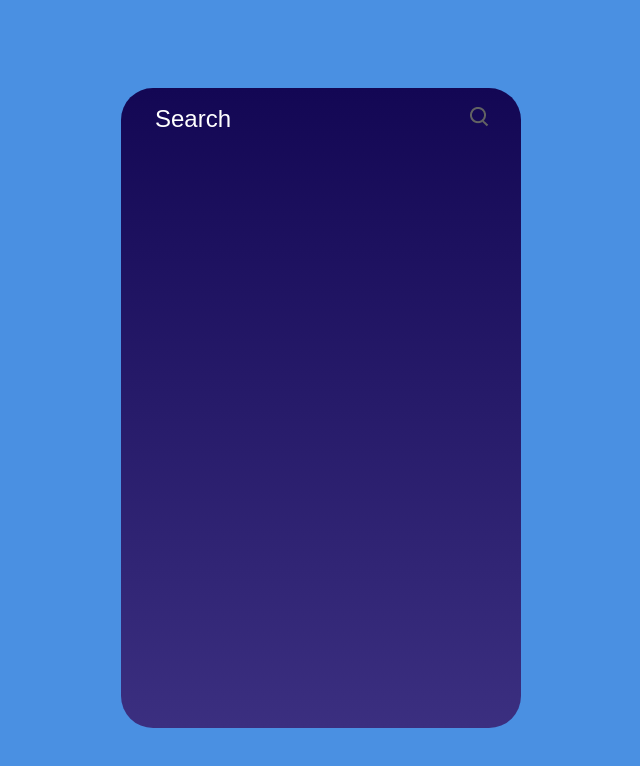
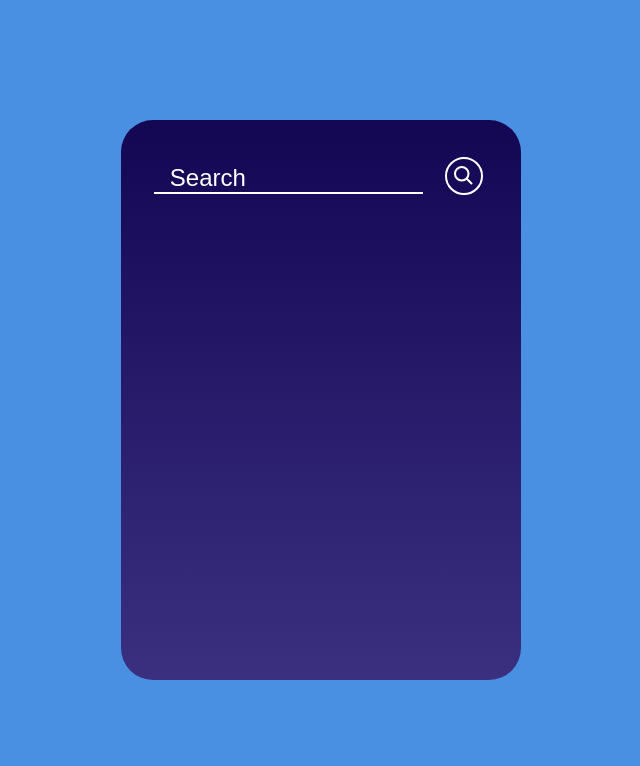
Before and after one commit to PEPAXD/Weather-React, a React (Vite) app in the folder weatherApp/: page / in a window 1280 px wide. Shown: the top 766 px of the page, without its empty margins (319-959 px from the left). Built offline with nearby package versions, Linux system fonts and the light colour scheme.

Commit message:
top-barCard

```diff
--- a/weatherApp/src/WeatherApp/WeatherApp.css
+++ b/weatherApp/src/WeatherApp/WeatherApp.css
@@ -1,36 +1,3 @@
-
-/* WeatherCard */
-.container {
-  width: 25rem;
-  height: 40rem;
-  margin: auto;
-  border-radius: 2rem;
-  background-image: linear-gradient(180deg, #130754 0%, #3b2f80 100%);
-}
-
-/* Top-Bar */
-.top-bar{
-    display: flex;
-    justify-content: space-between;
-    align-items: center;
-    padding: 1rem 2rem;
-}
-
-.top-bar input{
-    border: none;
-    outline: none;
-    background: none;
-    color: #fff;
-    font-size: 1.5rem;
-    font-weight: 300;
-}
-
-.top-bar input::placeholder{
-    color: #fff;
-    font-size: 1.5rem;
-    font-weight: 300;
-}
-
 /** background Colors  */
 body.day-clear {
   background-color: #4a90e2;
@@ -59,3 +26,41 @@ body.night-cloudy {
 body.night-rainy {
   background-color: #22313f;
 }
+
+
+
+/* WeatherCard */
+.container {
+  width: 25rem;
+  height: 35rem;
+  margin: auto;
+  border-radius: 2rem;
+  background-image: linear-gradient(180deg, #130754 0%, #3b2f80 100%);
+}
+
+/* Top-Bar */
+.top-bar{
+    display: flex;
+    justify-content: space-around;
+    align-items: center;
+    padding: 2rem;
+    gap: 1rem;
+}
+
+.top-bar input{
+    border: none;
+    outline: none;
+    background: none;
+    color: #fff;
+    font-size: 1.5rem;
+    font-weight: 300;
+    border-bottom: 2px solid #fff;
+    width: 80%;
+}
+
+.top-bar input::placeholder{
+    color: #fff;
+    font-size: 1.5rem;
+    font-weight: 300;
+    padding-left: 1rem;
+}
--- a/weatherApp/src/WeatherApp/WeatherApp.jsx
+++ b/weatherApp/src/WeatherApp/WeatherApp.jsx
@@ -1,36 +1,48 @@
-import React from 'react'
-import './WeatherApp.css'
+import React from "react";
+import "./WeatherApp.css";
 
-import search_icon from '../assets/search.png'
-import clear_icon from '../assets/clear.png'
-import cloud_icon from '../assets/cloud.png'
-import drizzle_icon from '../assets/drizzle.png'
-import rain_icon from '../assets/rain.png'
-import snow_icon from '../assets/snow.png'
-import wind_icon from '../assets/wind.png'
-import humidity_icon from '../assets/humidity.png'
+import clear_icon from "../assets/clear.png";
+import cloud_icon from "../assets/cloud.png";
+import drizzle_icon from "../assets/drizzle.png";
+import rain_icon from "../assets/rain.png";
+import snow_icon from "../assets/snow.png";
+import wind_icon from "../assets/wind.png";
+import humidity_icon from "../assets/humidity.png";
 
 const icons = {
-    search: search_icon,
   Clear: clear_icon,
   Clouds: cloud_icon,
   Drizzle: drizzle_icon,
   Rain: rain_icon,
   Snow: snow_icon,
   Wind: wind_icon,
-    Humidity: humidity_icon
-}
-
+  Humidity: humidity_icon,
+};
 
 export const WeatherApp = () => {
   return (
-    <div className='container'>
-        <div className='top-bar'>
-            <input type='text' className='cityInput' placeholder='Search'/>
+    <div className="container">
+      <div className="top-bar">
+        <input type="text" className="cityInput" placeholder="Search" />
         <div className="search-icon">
-                <img src={icons.search} alt='Search icon'/>
+          <svg
+            xmlns="http://www.w3.org/2000/svg"
+            fill="none"
+            viewBox="0 0 24 24"
+            stroke-width="1"
+            stroke="white"
+            class="w-6 h-6"
+            style={{ width: "48px", height: "48px" }}
+
+          >
+            <path
+              stroke-linecap="round"
+              stroke-linejoin="round"
+              d="m15.75 15.75-2.489-2.489m0 0a3.375 3.375 0 1 0-4.773-4.773 3.375 3.375 0 0 0 4.774 4.774ZM21 12a9 9 0 1 1-18 0 9 9 0 0 1 18 0Z"
+            />
+          </svg>
         </div>
       </div>
     </div>
-  )
-}
+  );
+};
--- a/weatherApp/src/index.css
+++ b/weatherApp/src/index.css
@@ -11,7 +11,9 @@
   text-rendering: optimizeLegibility;
   -webkit-font-smoothing: antialiased;
   -moz-osx-font-smoothing: grayscale;
+}
 
+* {
   margin: 0;
   padding: 0;
   box-sizing: border-box;
```
Lines whose indentation alone changed are shown as unchanged.
